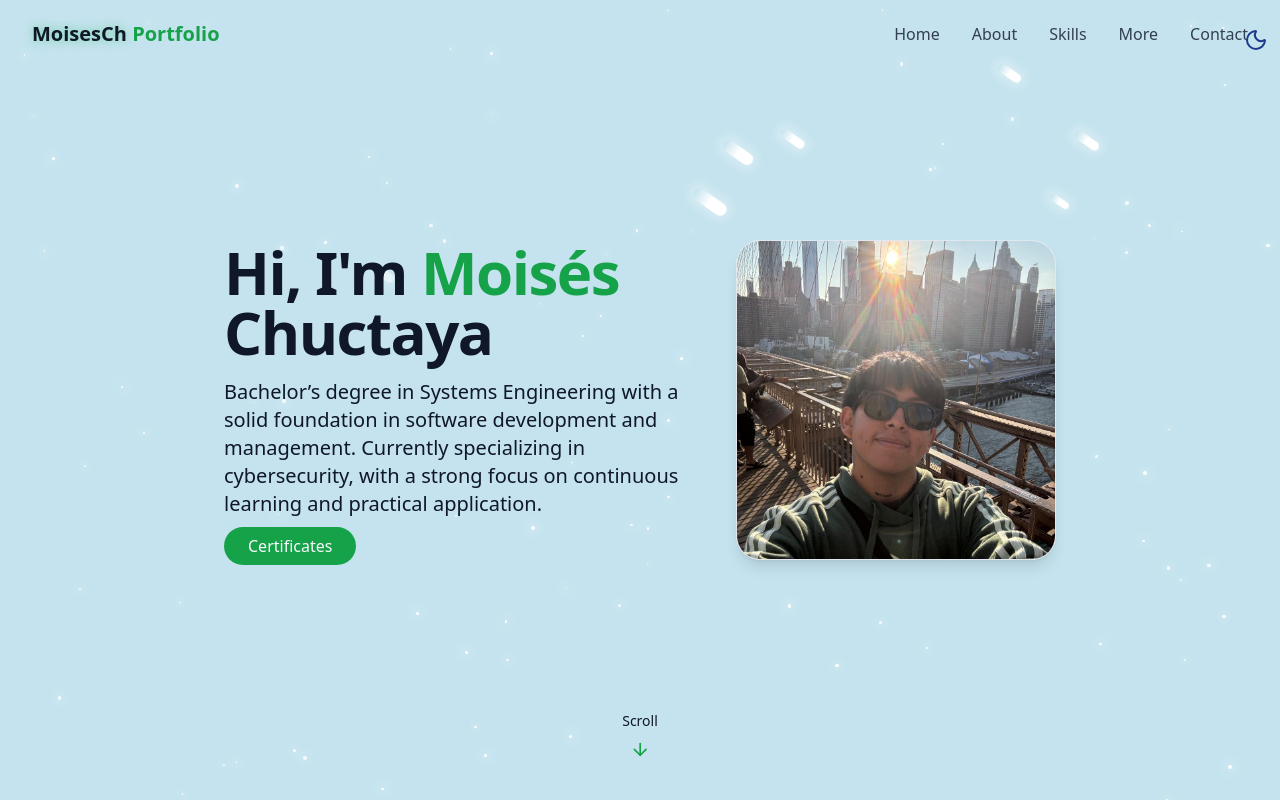
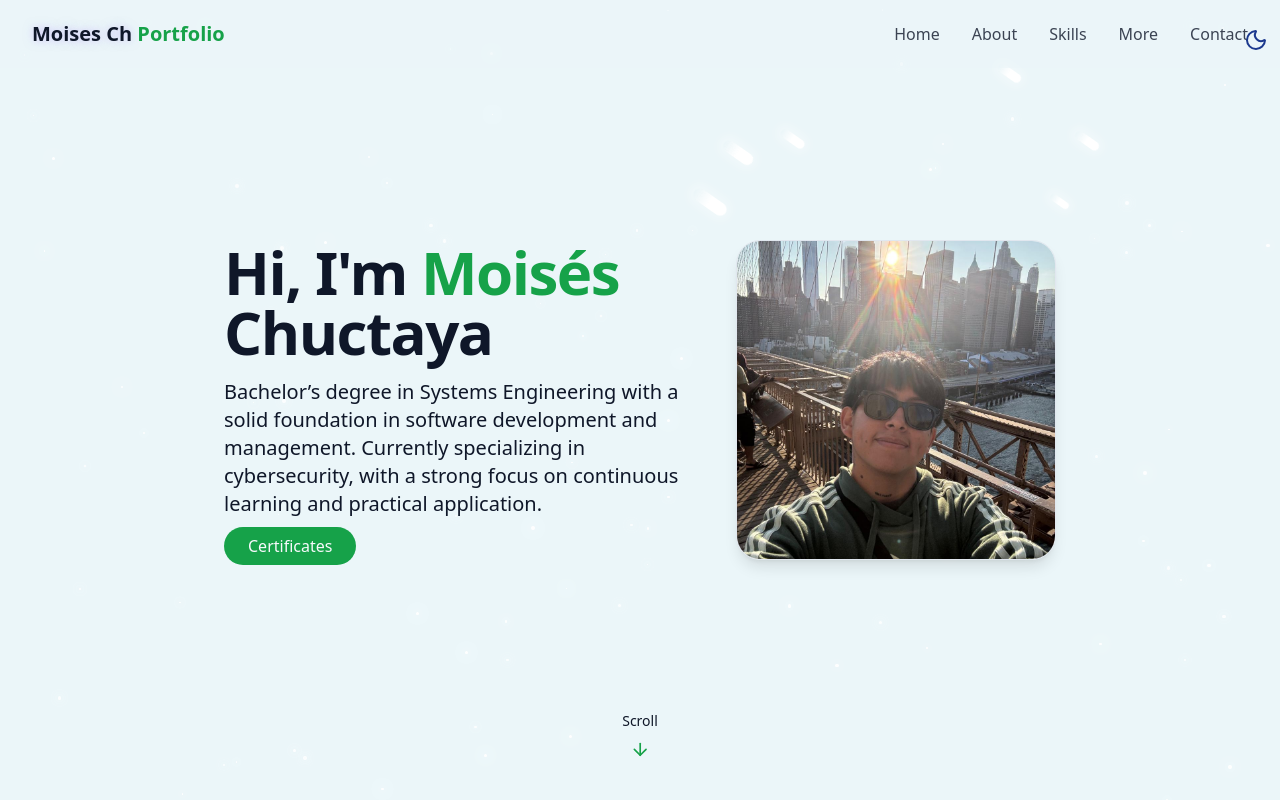
Before and after one commit to DiegoCh6/React_portfolio, a React (Vite) app: page / in a window 1280 px wide. Shown: the top 800 px of the page. Built offline with nearby package versions, Linux system fonts and the light colour scheme.

Commit message:
Actualizo estilos del navbar y cambio colores del tema

```diff
--- a/src/components/Navbar.jsx
+++ b/src/components/Navbar.jsx
@@ -26,7 +26,10 @@ export const Navbar = () => {
     <nav
       className={cn(
         "fixed w-full z-40 transition-all duration-300",
-        isScrolled ? "py-3 bg-background/80 backdrop-blur-md shadow-xs" : "py-5"
+        // fondo ligero por defecto, más oscuro y con sombra al hacer scroll
+        isScrolled
+          ? "py-3 bg-background/90 backdrop-blur-md shadow-md border-b border-border"
+          : "py-5 bg-background/60"
       )}
     >
       <div className="container flex items-center justify-between">
@@ -35,7 +38,7 @@ export const Navbar = () => {
           href="#hero"
         >
           <span className="relative z-10">
-            <span className="text-glow text-foreground"> MoisesCh </span>{" "}
+            <span className="text-glow text-foreground"> Moises Ch </span>{" "}
             Portfolio
           </span>
         </a>
@@ -54,7 +57,6 @@ export const Navbar = () => {
         </div>
 
         {/* mobile nav */}
-
         <button
           onClick={() => setIsMenuOpen((prev) => !prev)}
           className="md:hidden p-2 text-foreground z-50"
@@ -65,7 +67,7 @@ export const Navbar = () => {
 
         <div
           className={cn(
-            "fixed inset-0 bg-background/95 backdroup-blur-md z-40 flex flex-col items-center justify-center",
+            "fixed inset-0 bg-background/95 backdrop-blur-md z-40 flex flex-col items-center justify-center",
             "transition-all duration-300 md:hidden",
             isMenuOpen
               ? "opacity-100 pointer-events-auto"
--- a/src/index.css
+++ b/src/index.css
@@ -64,12 +64,12 @@
 
 @layer base {
   :root {
-    --background: 195 55% 85%; /* Pastel blue background */
+    --background: 195 55% 95%;
     --foreground: 222 47% 11%;
 
     --card: 0 0% 100%;
 
-    --primary: 142 76% 36%; /* Green primary color */
+    --primary: 142 76% 36%;
     --primary-foreground: 210 40% 98%;
 
     --border: 214 32% 91%;
@@ -81,7 +81,7 @@
 
     --card: 222 47% 8%;
 
-    --primary: 142 76% 36%; /* Same green in dark mode */
+    --primary: 142 76% 36%;
     --primary-foreground: 213 31% 91%;
 
     --border: 217 33% 20%;
@@ -122,10 +122,9 @@
   }
 }
 
-/* Update the glow color from purple to green */
 @utility text-glow {
   @apply relative;
-  text-shadow: 0 0 10px rgba(34, 197, 94, 0.5); /* Updated to green glow */
+  text-shadow: 0 0 10px rgba(167, 139, 250, 0.5);
 }
 
 @utility card-hover {
@@ -141,7 +140,7 @@
 
 @utility cosmic-button {
   @apply px-6 py-2 rounded-full bg-primary text-primary-foreground font-medium
-         transition-all duration-300 hover:shadow-[0_0_10px_rgba(34,197,94,0.5)]
+         transition-all duration-300 hover:shadow-[0_0_10px_rgba(139,92,246,0.5)]
          hover:scale-105 active:scale-95;
 }
 
```
